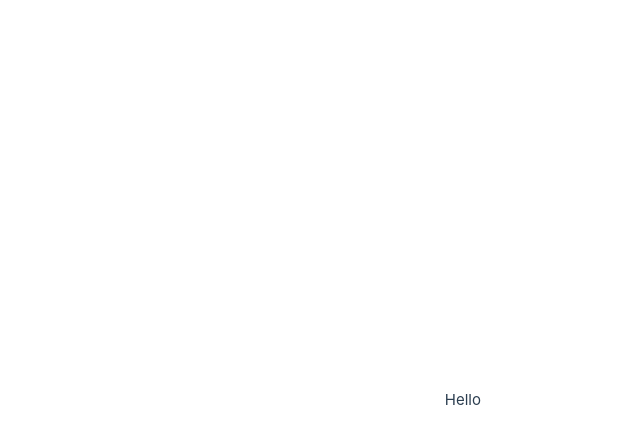
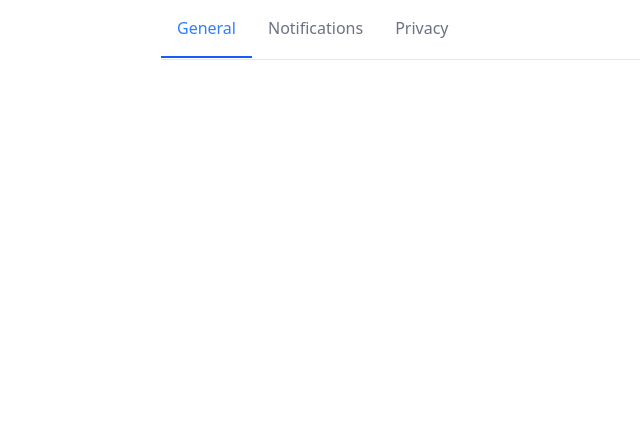
Before and after one commit to Andreeoak/SettingsPage, a Vue app in the folder SettingsPage/: page / in a window 1280 px wide. Shown: the top 444 px of the page, without its empty margins (159-799 px from the left). Built offline with nearby package versions, Linux system fonts and the light colour scheme; the HTML template or start-up script is replaced by a standard one.

Commit message:
Rendering active tab

```diff
--- a/SettingsPage/src/App.vue
+++ b/SettingsPage/src/App.vue
@@ -1,5 +1,22 @@
+<template>
+  <main class="max-w-2xl mx-auto px-4">
+    <nav class="font-medium text-center text-gray-500 border-b border-gray-200 mb-4">
+      <ul class="flex flex-wrap mb-px">
+        <li v-for="tab in tabs" :key="tab.key">
+          <TabLink :tab="tab" :current-tab="currentTab"
+          @click="currentTab = tab.key"/>
+        </li>
+
+      </ul>
+    </nav>
+  </main>
+</template>
+
+
+
 <script setup lang="ts">
 import type {Tab, TabKey} from '@/types';
+import TabLink from '@/components/TabLink.vue';
 import {ref} from 'vue';
 
   const tabs: Tab[] =[
@@ -20,7 +37,3 @@
 
   const currentTab = ref<TabKey>('General');
 </script>
-
-<template>
-  <main>Hello</main>
-</template>
--- a/SettingsPage/src/assets/base.css
+++ /dev/null
@@ -1,86 +0,0 @@
-/* color palette from <https://github.com/vuejs/theme> */
-:root {
-  --vt-c-white: #ffffff;
-  --vt-c-white-soft: #f8f8f8;
-  --vt-c-white-mute: #f2f2f2;
-
-  --vt-c-black: #181818;
-  --vt-c-black-soft: #222222;
-  --vt-c-black-mute: #282828;
-
-  --vt-c-indigo: #2c3e50;
-
-  --vt-c-divider-light-1: rgba(60, 60, 60, 0.29);
-  --vt-c-divider-light-2: rgba(60, 60, 60, 0.12);
-  --vt-c-divider-dark-1: rgba(84, 84, 84, 0.65);
-  --vt-c-divider-dark-2: rgba(84, 84, 84, 0.48);
-
-  --vt-c-text-light-1: var(--vt-c-indigo);
-  --vt-c-text-light-2: rgba(60, 60, 60, 0.66);
-  --vt-c-text-dark-1: var(--vt-c-white);
-  --vt-c-text-dark-2: rgba(235, 235, 235, 0.64);
-}
-
-/* semantic color variables for this project */
-:root {
-  --color-background: var(--vt-c-white);
-  --color-background-soft: var(--vt-c-white-soft);
-  --color-background-mute: var(--vt-c-white-mute);
-
-  --color-border: var(--vt-c-divider-light-2);
-  --color-border-hover: var(--vt-c-divider-light-1);
-
-  --color-heading: var(--vt-c-text-light-1);
-  --color-text: var(--vt-c-text-light-1);
-
-  --section-gap: 160px;
-}
-
-@media (prefers-color-scheme: dark) {
-  :root {
-    --color-background: var(--vt-c-black);
-    --color-background-soft: var(--vt-c-black-soft);
-    --color-background-mute: var(--vt-c-black-mute);
-
-    --color-border: var(--vt-c-divider-dark-2);
-    --color-border-hover: var(--vt-c-divider-dark-1);
-
-    --color-heading: var(--vt-c-text-dark-1);
-    --color-text: var(--vt-c-text-dark-2);
-  }
-}
-
-*,
-*::before,
-*::after {
-  box-sizing: border-box;
-  margin: 0;
-  font-weight: normal;
-}
-
-body {
-  min-height: 100vh;
-  color: var(--color-text);
-  background: var(--color-background);
-  transition:
-    color 0.5s,
-    background-color 0.5s;
-  line-height: 1.6;
-  font-family:
-    Inter,
-    -apple-system,
-    BlinkMacSystemFont,
-    'Segoe UI',
-    Roboto,
-    Oxygen,
-    Ubuntu,
-    Cantarell,
-    'Fira Sans',
-    'Droid Sans',
-    'Helvetica Neue',
-    sans-serif;
-  font-size: 15px;
-  text-rendering: optimizeLegibility;
-  -webkit-font-smoothing: antialiased;
-  -moz-osx-font-smoothing: grayscale;
-}
--- a/SettingsPage/src/assets/main.css
+++ b/SettingsPage/src/assets/main.css
@@ -1,36 +1 @@
-@import './base.css';
 @import "tailwindcss";
-
-#app {
-  max-width: 1280px;
-  margin: 0 auto;
-  padding: 2rem;
-  font-weight: normal;
-}
-
-a,
-.green {
-  text-decoration: none;
-  color: hsla(160, 100%, 37%, 1);
-  transition: 0.4s;
-  padding: 3px;
-}
-
-@media (hover: hover) {
-  a:hover {
-    background-color: hsla(160, 100%, 37%, 0.2);
-  }
-}
-
-@media (min-width: 1024px) {
-  body {
-    display: flex;
-    place-items: center;
-  }
-
-  #app {
-    display: grid;
-    grid-template-columns: 1fr 1fr;
-    padding: 0 2rem;
-  }
-}
--- a/SettingsPage/src/components/TabLink.vue
+++ b/SettingsPage/src/components/TabLink.vue
@@ -1,11 +1,24 @@
+<template>
+  <button :class="{'p-4 border-b-2':true,
+   'border-transparent': !isActive,
+   'border-b-blue-600 text-blue-500':isActive}"
+   @click="$emit('click')">
+    {{ tab.label }}
+  </button>
+</template>
+
+
 <script setup lang="ts">
   import type {Tab} from '@/types';
+  import {computed} from 'vue';
 
   const props = defineProps<{
     currentTab: string;
     tab: Tab
   }>()
 
+  const isActive = computed(()=>props.currentTab===props.tab.key);
+
   defineEmits<{
     click:[];
   }>();
```
